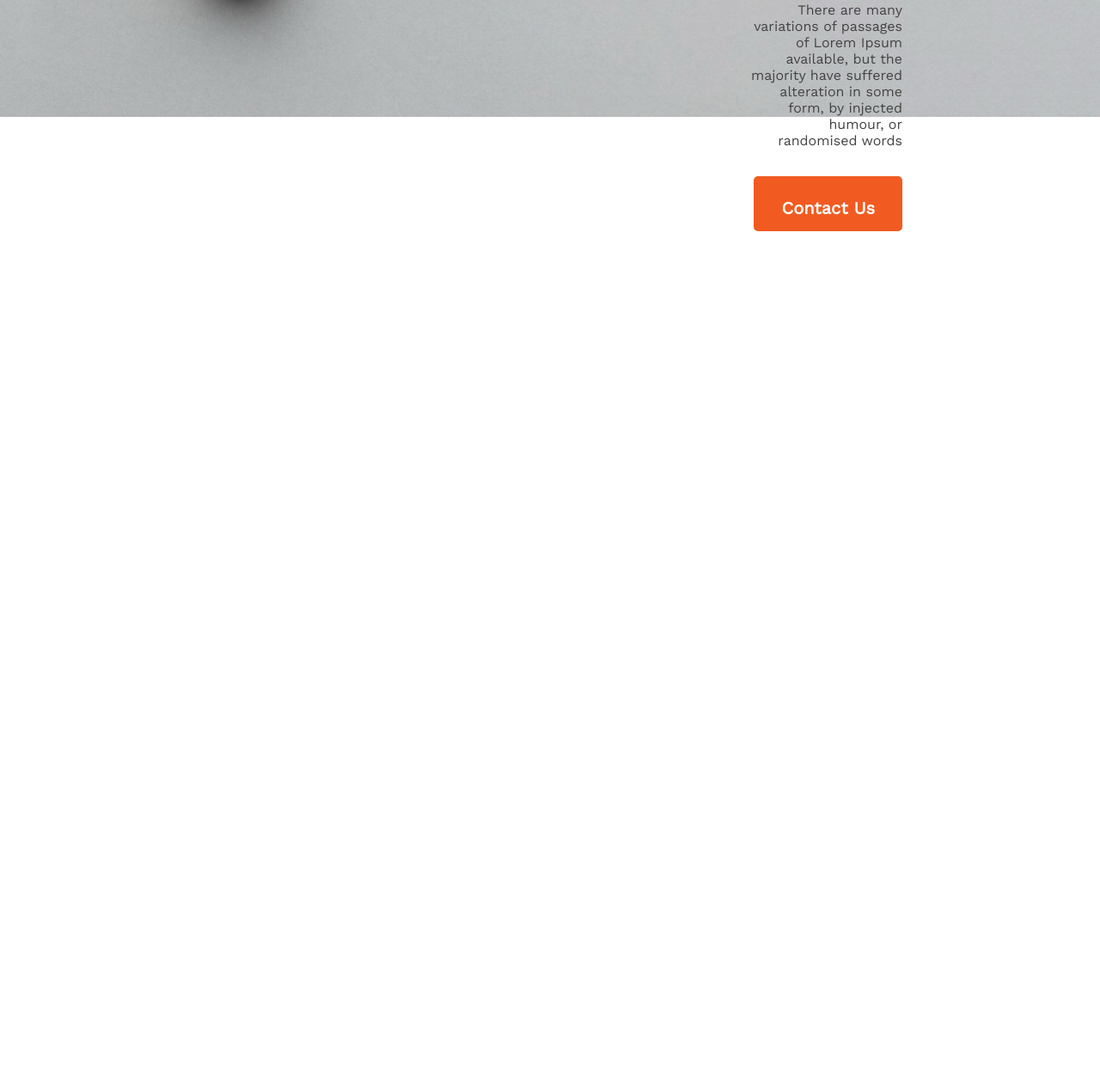
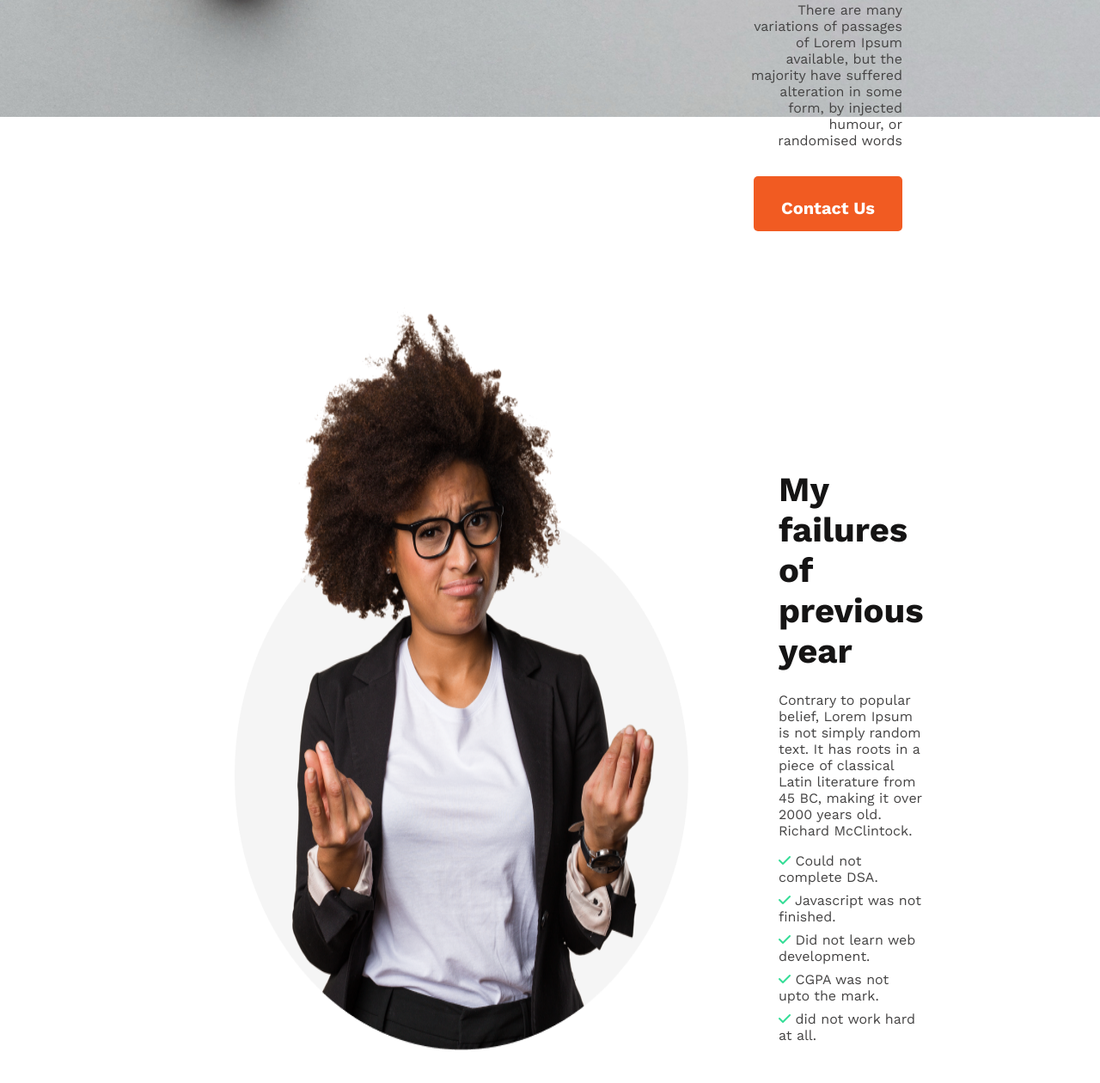
Before and after one commit to ualiurrahat/new-year-new-me-resolution, a plain HTML site: page index.html in a window 1280 px wide. Shown: the part 664-1924 px from the top of the page at 86% size. Before the commit the page ends 933 px from the top, so only its background shows below. Drawn offline with nearby package versions, Linux system fonts and the light colour scheme.

Commit message:
failure section added

```diff
--- a/index.html
+++ b/index.html
@@ -9,12 +9,17 @@
     <!-- external css link  -->
     <link rel="stylesheet" href="styles/style.css">
     <!-- work sans google font link  -->
-    <link rel="preconnect" href="https://fonts.googleapis.com"><link rel="preconnect" href="https://fonts.gstatic.com" crossorigin><link href="https://fonts.googleapis.com/css2?family=Open+Sans&family=Work+Sans&display=swap" rel="stylesheet">
+    <link rel="preconnect" href="https://fonts.googleapis.com">
+    <link rel="preconnect" href="https://fonts.gstatic.com" crossorigin>
+    <link href="https://fonts.googleapis.com/css2?family=Open+Sans&family=Work+Sans:wght@400;700&display=swap"
+        rel="stylesheet">
+    <!-- font awesome kit code  -->
+    <script src="https://kit.fontawesome.com/c737f30b84.js" crossorigin="anonymous"></script>
+
 </head>
 
 <body>
     <header>
-
         <div class="banner">
             <h1 class="banner-title">All Thinks Are Possible If You believe</h1>
             <p class="banner-description">There are many variations of passages of Lorem Ipsum available, but the
@@ -22,6 +27,32 @@
             <button class="banner-btn">Contact Us</button>
         </div>
     </header>
+    <main>
+        <section class="failure">
+            <img src="images/person.png" alt="">
+            <div class="failure-content">
+                <h3 class="title">My failures of previous year</h3>
+                <p class="description">Contrary to popular belief, Lorem Ipsum is not simply random text. It has roots
+                    in a
+                    piece of classical Latin literature from 45 BC, making it over 2000 years old. Richard McClintock.
+                </p>
+                <p class="points"><i class="fa-solid fa-check" style="color: #33dd96;"></i> Could not complete DSA.</p>
+                <p class="points"><i class="fa-solid fa-check"style="color: #33dd96;"></i> Javascript was not finished.</p>
+                <p class="points"><i class="fa-solid fa-check"style="color: #33dd96;"></i> Did not learn web development.</p>
+
+                <p class="points"><i class="fa-solid fa-check"style="color: #33dd96;"></i> CGPA was not upto the mark.</p>
+
+                <p class="points"><i class="fa-solid fa-check"style="color: #33dd96;"></i> did not work hard at all.</p>
+
+            </div>
+
+
+
+        </section>
+    </main>
+    <footer>
+
+    </footer>
 </body>
 
 </html>
--- a/styles/style.css
+++ b/styles/style.css
@@ -4,6 +4,7 @@
     font-family: 'Work Sans', sans-serif;
 }
 
+/* banner section styling  */
 .banner {
     height: 800px;
     background-color: #C2C6C7;
@@ -21,7 +22,7 @@
     font-size: 20px;
     font-weight: 600;
     border-radius: 5px;
-   margin-right: 230px;
+    margin-right: 230px;
 }
 
 .banner-title {
@@ -44,3 +45,35 @@
     padding-right: 230px;
 
 }
+
+/* failure section styles */
+.failure {
+    margin-top: 210px;
+    margin-left: 250px;
+    margin-bottom: 50px;
+    margin-right: 270px;
+    display: flex;
+    gap: 87px;
+    text-align: left;
+
+}
+
+.failure .title {
+    color: #151414;
+    margin-bottom: 24px;
+    font-weight: 700;
+    font-size: 40px;
+}
+
+.failure .description {
+    color: #444343;
+    margin-bottom: 16px;
+}
+
+.failure .points {
+    color: #444343;
+    margin-bottom: 8px;
+}
+.failure-content{
+    margin-top: 200px;
+}
```
